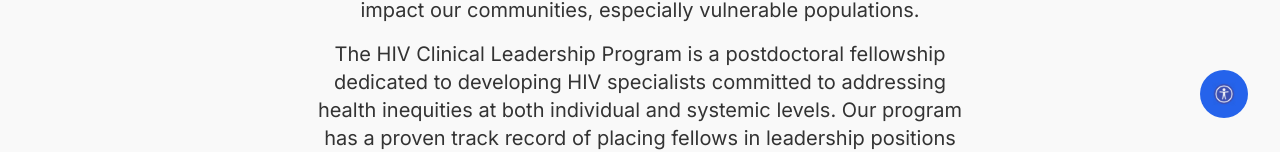
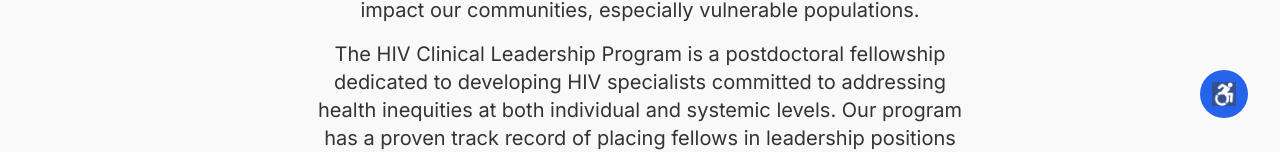
Before and after one commit to jusbuckingham/hiv-fellowship, a Next.js app: page / in a window 1280 px wide. Shown: the part 650-802 px from the top of the page. Built offline with nearby package versions, Linux system fonts and the light colour scheme.

Commit message:
updating the acc logo

```diff
--- a/src/components/Accessibility.tsx
+++ b/src/components/Accessibility.tsx
@@ -116,7 +116,7 @@ const Accessibility = () => {
             className="p-3 bg-blue-600 text-white rounded-full flex items-center justify-center"
             aria-label="Toggle Accessibility Widget"
           >
-            <Image src="/images/accessibility/accessibility-icon.jpg" alt="Accessibility Icon" width={24} height={24} />
+            <Image src="/images/accessibility/accessibility-icon.webp" alt="Accessibility Icon" width={24} height={24} />
           </button>
           {open && (
             <div className="bg-white shadow-lg rounded-lg p-4 mt-2 w-72 sm:w-80 md:w-96 lg:w-104 max-h-[80vh] overflow-y-auto relative">
```
Also changed, not shown: public/images/accessibility/accessibility-icon.webp (added).
